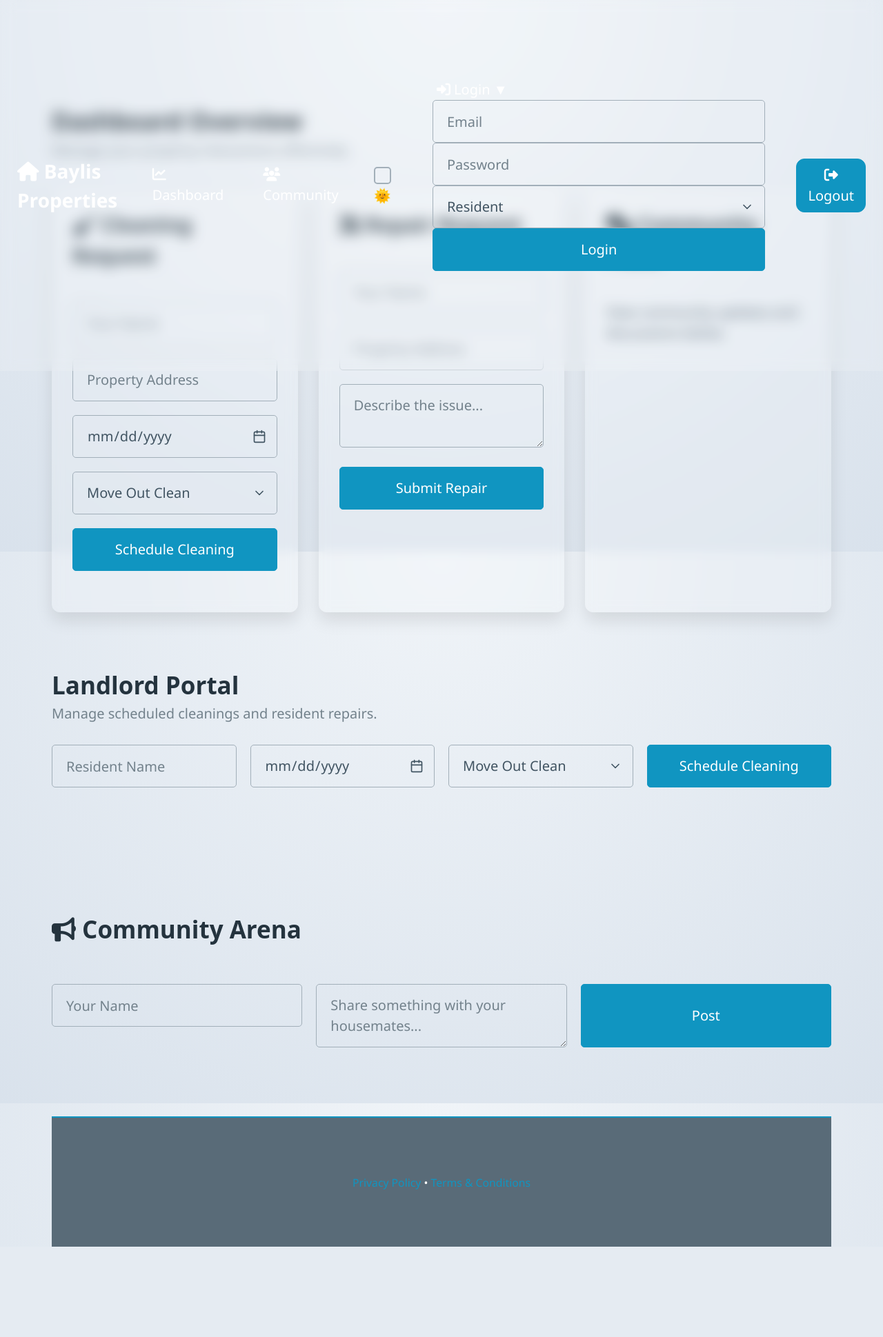
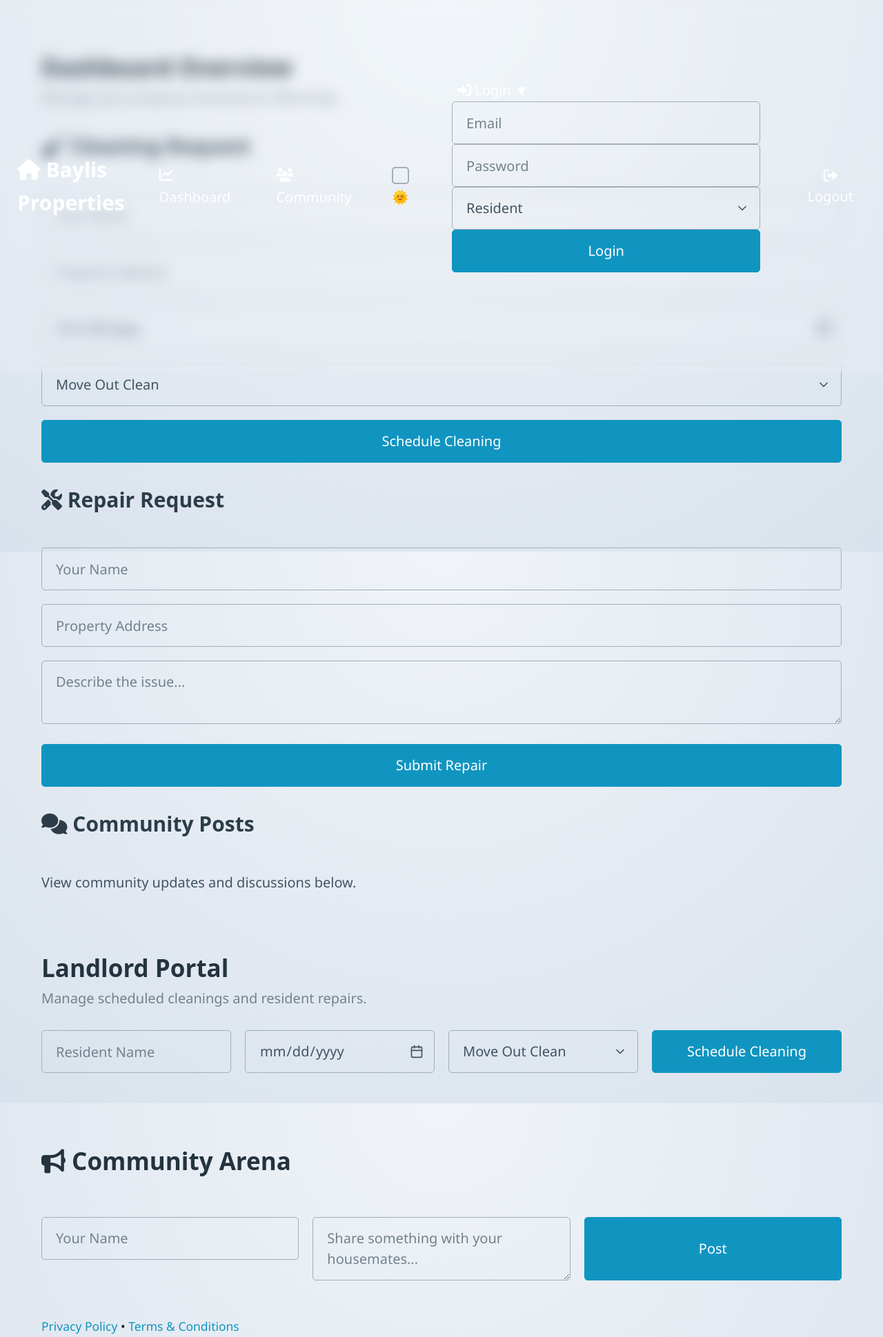
Before and after one commit to McauleeMaddison/Baylis-Property-LTD, a PHP site: page / in a window 1280 px wide. Shown: the whole page at 69% size. Before the commit the page ends 1808 px from the top, so only its background shows below. Run offline with PHP 8.4, Linux system fonts and the light colour scheme; some libraries are stand-ins or nearby versions.

Commit message:
Update style.css

```diff
--- a/css/style.css
+++ b/css/style.css
@@ -2,158 +2,133 @@
   /* Main Colors */
   --primary: #4a90e2;
   --secondary: #2d3e50;
-  --accent: rgba(241,245,249,0.6);
+  --accent: rgba(241, 245, 249, 0.6);
   --danger: #e74c3c;
   --text-dark: #1c1c1c;
   --text-light: #ffffff;
 
   /* Effects */
   --radius: 12px;
-  --glass-bg: rgba(255,255,255,0.15);
-  --glass-hover: rgba(255,255,255,0.25);
-  --shadow: 0 12px 24px rgba(0,0,0,0.10);
-  --shadow-hover: 0 16px 32px rgba(0,0,0,0.15);
+  --glass-bg: rgba(255, 255, 255, 0.15);
+  --glass-hover: rgba(255, 255, 255, 0.25);
+  --shadow: 0 12px 24px rgba(0, 0, 0, 0.1);
+  --shadow-hover: 0 16px 32px rgba(0, 0, 0, 0.15);
   --transition-fast: 0.3s ease;
 }
 
-/* Base Setup */
-*, *::before, *::after {
-  margin: 0; padding: 0;
+/* Reset & Base */
+*,
+*::before,
+*::after {
+  margin: 0;
+  padding: 0;
   box-sizing: border-box;
 }
 
 html, body {
-  width: 100%; height: 100%;
+  height: 100%;
   font-family: 'Segoe UI', sans-serif;
   background: radial-gradient(circle at top, #f0f4f8, #d9e2ec);
   color: var(--text-dark);
   scroll-behavior: smooth;
+  transition: background var(--transition-fast), color var(--transition-fast);
 }
 
 body {
   padding-top: 70px;
+  line-height: 1.6;
+}
+
+/* Container layout */
+.container {
+  max-width: 1200px;
+  margin: auto;
+  padding: 0 1rem;
 }
 
 /* Glass Navbar */
 .site-header {
-  position: fixed; top: 0; width: 100%;
+  position: fixed;
+  top: 0;
+  width: 100%;
   backdrop-filter: blur(10px);
-  background: var(--glass-bg); color: var(--text-light);
-  z-index: 1000; transition: top var(--transition-fast);
+  background: var(--glass-bg);
+  color: var(--text-light);
+  z-index: 1000;
+  transition: top var(--transition-fast), background var(--transition-fast);
 }
 
 .navbar {
-  display: flex; align-items: center;
-  justify-content: space-between; padding: 0.75rem 1.25rem;
+  display: flex;
+  align-items: center;
+  justify-content: space-between;
+  padding: 0.75rem 1.25rem;
 }
 
 .logo {
-  font-size: 1.4rem; font-weight: 600;
-  color: var(--text-light); text-decoration: none;
+  font-size: 1.5rem;
+  font-weight: 700;
+  color: var(--text-light);
+  text-decoration: none;
 }
 
-/* Menu */
+/* Navigation Menu */
 .hamburger {
-  display: none; background: none;
-  font-size: 1.5rem; cursor: pointer;
+  display: none;
+  background: none;
+  font-size: 1.7rem;
+  cursor: pointer;
   color: var(--text-light);
+  transition: transform 0.2s ease;
+}
+.hamburger:hover {
+  transform: scale(1.2);
 }
 
 .nav-links {
-  display: flex; gap: 1.25rem;
-  list-style: none; transition: max-height var(--transition-fast);
+  display: flex;
+  gap: 1.5rem;
+  list-style: none;
+  transition: max-height var(--transition-fast);
 }
 
-.nav-links a, .logout-btn {
-  color: var(--text-light); font-weight: 500;
-  padding: 0.4rem 0.8rem; border-radius: var(--radius);
-  transition: background var(--transition-fast);
+.nav-links a,
+.logout-btn,
+#darkToggle {
+  color: var(--text-light);
+  font-weight: 500;
+  padding: 0.5rem 0.9rem;
+  border-radius: var(--radius);
+  transition: background var(--transition-fast), color var(--transition-fast);
+  background: transparent;
+  border: none;
+  cursor: pointer;
 }
 
-.nav-links a:hover, .logout-btn:hover {
-  background: rgba(255,255,255,0.2);
+.nav-links a:hover,
+.logout-btn:hover,
+#darkToggle:hover {
+  background: var(--glass-hover);
 }
 
-/* Hide on Scroll */
+#darkToggle {
+  border: 1px solid rgba(255,255,255,0.3);
+  font-size: 1rem;
+}
+
+/* Hide Nav on Scroll */
 .hide-nav {
   top: -100px;
 }
 
-/* Dark Mode Styling */
-body.dark .site-header {
-  background: rgba(20,20,35,0.6);
-}
-body.dark {
-  background: #121320; color: var(--text-light);
-}
-
+/* Responsive Menu */
 @media (max-width: 768px) {
-  .hamburger { display: block; }
+  .hamburger {
+    display: block;
+  }
 
   .nav-links {
-    flex-direction: column; position: absolute;
-    top: 100%; right: 0; width: 100%;
-    background: var(--secondary); max-height: 0; overflow: hidden;
-  }
-  .nav-links.show { max-height: 400px; }
-
-  .nav-links li {
-    padding: 1rem; text-align: right;
-    border-top: 1px solid rgba(255,255,255,0.2);
-  }
-}
-
-/* Dashboard Cards with Glass + Hover */
-.dashboard-cards {
-  display: grid;
-  grid-template-columns: repeat(auto-fit, minmax(280px, 1fr));
-  gap: 1.5rem; margin: 2rem 0;
-}
-
-.dashboard-card {
-  background: var(--glass-bg);
-  backdrop-filter: blur(8px);
-  padding: 1.5rem; border-radius: var(--radius);
-  box-shadow: var(--shadow);
-  transition: transform var(--transition-fast), box-shadow var(--transition-fast);
-}
-.dashboard-card:hover {
-  transform: translateY(-6px); box-shadow: var(--shadow-hover);
-}
-
-/* Community Post Cards */
-.animated-card {
-  background: var(--glass-bg); backdrop-filter: blur(8px);
-  padding: 1.2rem; border-radius: var(--radius);
-  margin-bottom: 1rem; box-shadow: var(--shadow);
-  transition: transform var(--transition-fast), box-shadow var(--transition-fast);
-}
-.animated-card:hover {
-  transform: translateY(-4px); box-shadow: var(--shadow-hover);
-}
-
-/* Reaction buttons */
-.reactions button {
-  background: transparent; border: none;
-  font-size: 1.2rem; cursor: pointer;
-  transition: transform 0.2s ease;
-}
-.reactions button:hover {
-  transform: scale(1.3);
-}
-
-/* Footer */
-footer {
-  background: var(--secondary);
-  color: var(--text-light);
-  text-align: center; padding: 1rem;
-  font-size: 0.9rem;
-  border-top: 2px solid var(--primary);
-  margin-top: auto;
-}
-
-/* Animations */
-@keyframes fadeInBody {
-  from { opacity: 0; transform: translateY(20px);}
-  to { opacity: 1; transform: translateY(0);}
-}
+    flex-direction: column;
+    position: absolute;
+    top: 100%;
+    righ
```
